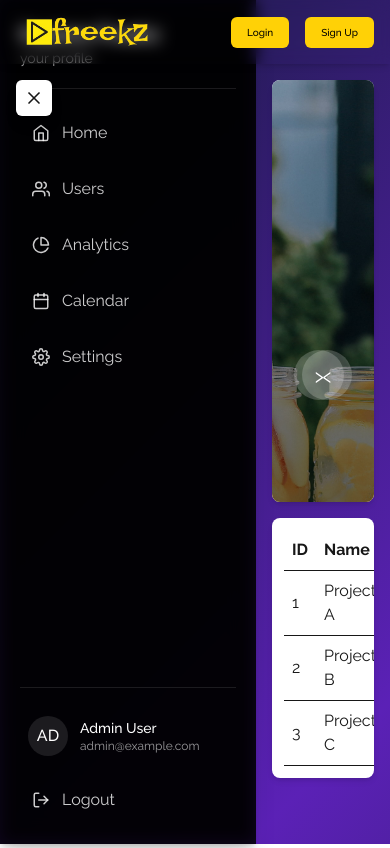
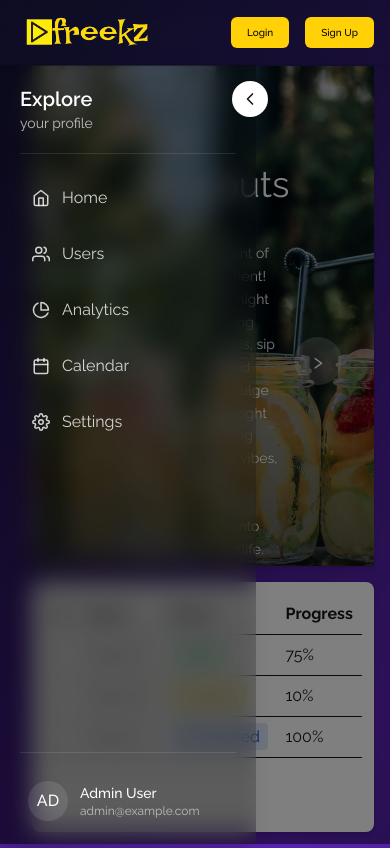
Before and after one commit to ISIKALU01/ticketDapp, a Next.js app: page /dashboard in a window 390 px wide. Both pictures are taken after a click on the button 34 px from the left and 98 px from the top of the page. Built offline with nearby package versions, Linux system fonts and the light colour scheme; no server answers.

Commit message:
maincontent and sidebar responsiveness done

```diff
--- a/src/components/imagecarousel.js
+++ b/src/components/imagecarousel.js
@@ -1,7 +1,6 @@
 // components/ImageCarousel.js
 import { useState, useEffect } from 'react';
 import Image from 'next/image';
-import styles from './imagecarousel.module.css';
 
 export default function ImageCarousel() {
   const [currentIndex, setCurrentIndex] = useState(0);
@@ -49,31 +48,61 @@ export default function ImageCarousel() {
   };
 
   return (
-    <div className={styles.carouselContainer}>
-      <div className={styles.carousel}>
-        <button onClick={prevSlide} className={styles.navButton}>‹</button>
+      <div className="w-full max-w-[1200px] mx-auto font-raleway">
+          {/* Carousel Container */}
+          <div className="relative w-full h-[70vh] min-h-[500px] max-h-[800px] overflow-hidden shadow-lg">
+            {/* Navigation Buttons */}
+            <button
+              onClick={prevSlide}
+              className="absolute left-8 top-1/2 -translate-y-1/2 z-10 bg-white/20 text-white w-12 h-12 rounded-full flex items-center justify-center text-3xl hover:bg-white/40 hover:scale-105 transition-all duration-300"
+            >
+              ‹
+            </button>
 
-        <div className={styles.slideContainer}>
+            <button
+              onClick={nextSlide}
+              className="absolute right-8 top-1/2 -translate-y-1/2 z-10 bg-white/20 text-white w-12 h-12 rounded-full flex items-center justify-center text-3xl hover:bg-white/40 hover:scale-105 transition-all duration-300"
+            >
+              ›
+            </button>
+
+            {/* Slide Container */}
+            <div className="relative w-full h-full">
               <Image
                 src={images[currentIndex].src}
                 alt={`Slide ${currentIndex + 1}`}
                 width={images[currentIndex].width}
                 height={images[currentIndex].height}
-            className={styles.slide}
+                className="w-full h-full object-cover object-center transition-opacity duration-500"
                 priority={currentIndex === 0}
               />
 
-          {/* Dark overlay */}
-          <div className={styles.overlay}></div>
+              {/* Dark Overlay */}
+              <div className="absolute inset-0 bg-gradient-to-t from-black/70 via-black/30 to-transparent z-[1]"></div>
 
-          {/* Text container */}
-          <div className={styles.textContainer}>
-            <h2 className={styles.slideTitle}>{images[currentIndex].title}</h2>
-            <p className={styles.slideDescription}>{images[currentIndex].description}</p>
+              {/* Text Container */}
+              <div className="absolute bottom-16 left-16 w-[calc(100%-8rem)] z-[2] text-white p-8">
+                <h2 className="text-4xl font-normal mb-4 drop-shadow-md">
+                  {images[currentIndex].title}
+                </h2>
+                <p className="text-sm sm:text-md max-w-2xl leading-relaxed drop-shadow-sm">
+                  {images[currentIndex].description}
+                </p>
               </div>
             </div>
 
-        <button onClick={nextSlide} className={styles.navButton}>›</button>
+            {/* Indicators (Optional) */}
+            <div className="absolute bottom-5 left-1/2 -translate-x-1/2 z-10 flex gap-3">
+              {images.map((_, index) => (
+                <button
+                  key={index}
+                  onClick={() => setCurrentIndex(index)}
+                  className={`w-3 h-3 rounded-full transition-all duration-300 ${
+                    currentIndex === index ? 'bg-white scale-120' : 'bg-white/50'
+                  }`}
+                />
+              ))}
+            </div>
           </div>
       </div>
   );
--- a/src/components/imagecarousel.module.css
+++ /dev/null
@@ -1,122 +0,0 @@
-/* components/imagecarousel.module.css */
-.carouselContainer {
-  width: 100%;
-  max-width: 1200px;
-  margin: 0 auto;
-  font-family: "Raleway", sans-serif;
-}
-
-.carousel {
-  position: relative;
-  width: 100%;
-  height: 70vh;
-  min-height: 500px;
-  max-height: 800px;
-  overflow: hidden;
-  box-shadow: 0 4px 20px rgba(0, 0, 0, 0.15);
-}
-
-.slideContainer {
-  position: relative;
-  width: 100%;
-  height: 100%;
-}
-
-.slide {
-  width: 100%;
-  height: 100%;
-  object-fit: cover;
-  object-position: center;
-  transition: opacity 0.5s ease;
-}
-
-.overlay {
-  position: absolute;
-  top: 0;
-  left: 0;
-  width: 100%;
-  height: 100%;
-  background: linear-gradient(to top, rgba(0,0,0,0.7) 0%, rgba(0,0,0,0.3) 100%);
-  z-index: 1;
-}
-
-.textContainer {
-  position: absolute;
-  bottom: 70;
-  left: 70;
-  width: 100%;
-  padding: 2rem;
-  color: white;
-  z-index: 2;
-}
-
-.slideTitle {
-  font-size: 2rem;
-  font-weight: 900;
-  margin-bottom: 1rem;
-  text-shadow: 1px 1px 3px rgba(0,0,0,0.5);
-}
-
-.slideDescription {
-  font-size: 1.2rem;
-  max-width: 800px;
-  line-height: 1.5;
-  text-shadow: 1px 1px 2px rgba(0,0,0,0.5);
-}
-
-.navButton {
-  position: absolute;
-  top: 50%;
-  transform: translateY(-50%);
-  background: rgba(255, 255, 255, 0.2);
-  color: white;
-  border: none;
-  width: 50px;
-  height: 50px;
-  border-radius: 50%;
-  font-size: 1.8rem;
-  cursor: pointer;
-  z-index: 10;
-  display: flex;
-  align-items: center;
-  justify-content: center;
-  transition: all 0.3s ease;
-}
-
-.navButton:first-child {
-  left: 30px;
-}
-
-.navButton:last-child {
-  right: 30px;
-}
-
-.navButton:hover {
-  background: rgba(255, 255, 255, 0.4);
-  transform: translateY(-50%) scale(1.05);
-}
-
-/* Optional: Add slide indicators */
-.indicators {
-  position: absolute;
-  bottom: 20px;
-  left: 50%;
-  transform: translateX(-50%);
-  display: flex;
-  gap: 10px;
-  z-index: 10;
-}
-
-.indicator {
-  width: 12px;
-  height: 12px;
-  border-radius: 50%;
-  background: rgba(255, 255, 255, 0.5);
-  cursor: pointer;
-  transition: all 0.3s ease;
-}
-
-.indicator.active {
-  background: white;
-  transform: scale(1.2);
-}
--- a/src/components/sidebar.js
+++ b/src/components/sidebar.js
@@ -8,7 +8,7 @@ export default function Sidebar() {
     font-raleway ">
       {/* Header Section */}
       <div className="pb-5 border-b border-white/10 mb-5">
-        <h2 className="text-xl font-semibold">Explore Freekz</h2>
+        <h2 className="text-xl font-semibold">Explore</h2>
         <p className="text-sm text-white/70">your profile</p>
       </div>
 
--- a/src/pages/dashboard.js
+++ b/src/pages/dashboard.js
@@ -5,7 +5,7 @@ import ImageCarousel from '../components/imagecarousel';
 import Sidebar from '../components/sidebar';
 import DataSpreadsheet from '../components/dataspreadsheet';
 import { useState } from 'react';
-import { Menu, X } from 'react-feather'; // or your preferred icon library
+import { ChevronLeft, ChevronRight } from 'react-feather';
 
 const Dashboard = () => {
   const [sidebarOpen, setSidebarOpen] = useState(false);
@@ -36,38 +36,62 @@ const Dashboard = () => {
       </Head>
 
 
-      <div className="p-4 md:p-6 vibrant-gradient font-raleway min-h-screen">
-      {/* Mobile Sidebar Toggle Button */}
+      <div className="p-4 md:p-6 vibrant-gradient font-raleway min-h-screen relative">
+          {/* Collapsible Sidebar */}
+          <div
+            className={`fixed mt-[65px] inset-y-0 left-0 z-20 mt-[50px] bg-black/10 backdrop-blur-md shadow-xl
+              transition-all duration-300 ease-in-out
+              ${sidebarOpen ?
+                'w-64 translate-x-0 md:w-72 lg:w-64' :
+                'w-16 -translate-x-12 hover:translate-x-0'
+              }
+              ${!sidebarOpen && 'md:w-20 md:-translate-x-10 md:hover:translate-x-0'}`}
+          >
+            {/* Toggle Button - Attached to Sidebar */}
             <button
               onClick={() => setSidebarOpen(!sidebarOpen)}
-        className="fixed left-4 top-20 z-30 bg-white p-2 rounded-md shadow-lg lg:hidden"
+              className={`absolute -right-3 top-4 z-30 bg-white p-2 rounded-full shadow-lg transition-all duration-300
+                ${sidebarOpen ? '' : 'rotate-180'}`}
             >
-        {sidebarOpen ? <X size={20} /> : <Menu size={20} />}
+              {sidebarOpen ? <ChevronLeft size={20} /> : <ChevronRight size={20} />}
             </button>
 
-      {/* Collapsible Sidebar */}
-      <div
-        className={`fixed inset-y-0 left-0 z-20 w-64 bg-black/80 backdrop-blur-md shadow-xl transition-all duration-300 ease-in-out
-          ${sidebarOpen ? 'translate-x-0' : '-translate-x-full'}
-          lg:translate-x-0`}
-      >
+            {/* Sidebar Content */}
+            <div className={`h-full overflow-hidden ${sidebarOpen ? 'opacity-100' : 'opacity-0 pointer-events-none md:opacity-0'}`}>
               <Sidebar />
+            </div>
+
+            {/* Collapsed State Indicator */}
+            {!sidebarOpen && (
+              <div className="absolute inset-y-0 left-0 w-1 bg-white/50 rounded-r-full"></div>
+            )}
           </div>
 
           {/* Main Content Area */}
           <div
-        className={`transition-all duration-300 ${
-          sidebarOpen ? 'ml-64' : 'ml-0'
-        } lg:ml-64 pl-0 lg:pl-6`}
+            className={`transition-all duration-300 mt-[50px]
+              ${
+                sidebarOpen
+                  ? 'ml-0 md:ml-0 lg:ml-64 pl-4 md:pl-6'
+                  : 'ml-4 md:ml-6 lg:ml-32 lg:mr-16 pl-0'
+              }`}
           >
-        <div className="pt-16 lg:pt-0">
+            {/* Mobile Overlay when sidebar is open */}
+            {sidebarOpen && (
+              <div
+                onClick={() => setSidebarOpen(false)}
+                className="fixed inset-0 z-10 bg-black/50 md:hidden"
+              ></div>
+            )}
+
+            <div className="relative z-0">
               <div className="flex flex-col gap-4 md:gap-6">
                 {/* Responsive Carousel */}
                 <div
-              className="bg-white rounded-lg shadow-md overflow-hidden"
+                  className="bg-white shadow-md overflow-hidden"
                   style={{
                     height: 'clamp(300px, 50vh, 600px)',
-                minHeight: '300px'
+                    minHeight: '500px'
                   }}
                 >
                   <ImageCarousel />
@@ -81,7 +105,6 @@ const Dashboard = () => {
             </div>
           </div>
         </div>
-
     </>
 
 
--- a/src/styles/globals.css
+++ b/src/styles/globals.css
@@ -31,3 +31,9 @@ body {
   color: var(--foreground);
   font-family: Arial, Helvetica, sans-serif;
 }
+
+.transition-all {
+  transition-property: all;
+  transition-timing-function: cubic-bezier(0.4, 0, 0.2, 1);
+  transition-duration: 300ms;
+}
```
Lines whose indentation alone changed are shown as unchanged.
